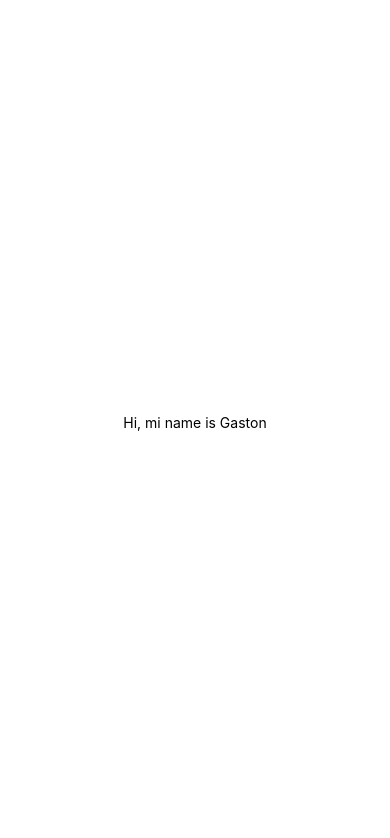
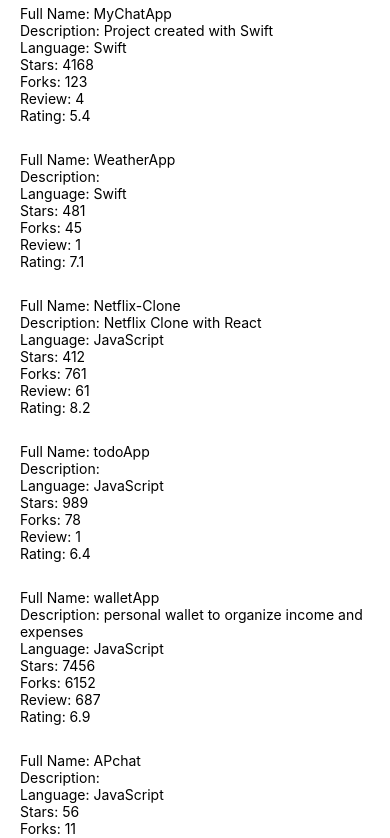
Before and after one commit to alejandropascuale/Rate-Repository-App, a React Native app: screen / in a window 390 px wide. Shown: the top 838 px of the page. Built offline with nearby package versions, Linux system fonts and the light colour scheme.

Commit message:
refactor app and repository item

```diff
--- a/App.js
+++ b/App.js
@@ -1,19 +1,8 @@
-import { StyleSheet, View } from 'react-native';
-import RepositoryItem from './src/components/RepositoryItem';
+import React from 'react'
+import Main from './src/components/Main.jsx';
 
 export default function App() {
   return (
-    <View style={styles.container}>
-      <RepositoryItem />
-    </View>
-  );
+    <Main />
+  )
 }
-
-const styles = StyleSheet.create({
-  container: {
-    flex: 1,
-    backgroundColor: '#fff',
-    alignItems: 'center',
-    justifyContent: 'center',
-  },
-});
--- a/src/components/RepositoryItem.jsx
+++ b/src/components/RepositoryItem.jsx
@@ -1,10 +1,16 @@
 import React from 'react'
 import { Text, View } from 'react-native'
 
-export default function RepositoryItem() {
+export default function RepositoryItem({ repo }) {
   return (
-    <View>
-      <Text>Hi, mi name is Gaston</Text>
+    <View key={repo.id} style={{ padding: 20, paddingBottom: 5, paddingTop:5 }}>
+        <Text>Full Name: {repo.fullName}</Text>
+        <Text>Description: {repo.description}</Text>
+        <Text>Language: {repo.language}</Text>
+        <Text>Stars: {repo.stargazersCount}</Text>
+        <Text>Forks: {repo.forksCount}</Text>
+        <Text>Review: {repo.reviewCount}</Text>
+        <Text>Rating: {repo.ratingAverage}</Text>
     </View>
   )
 }
```
